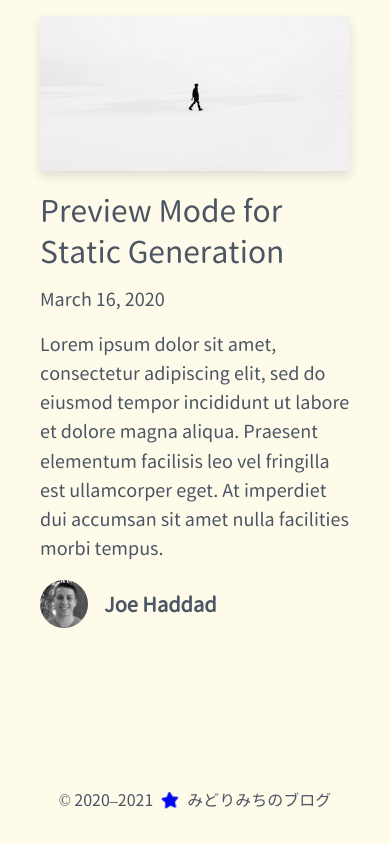
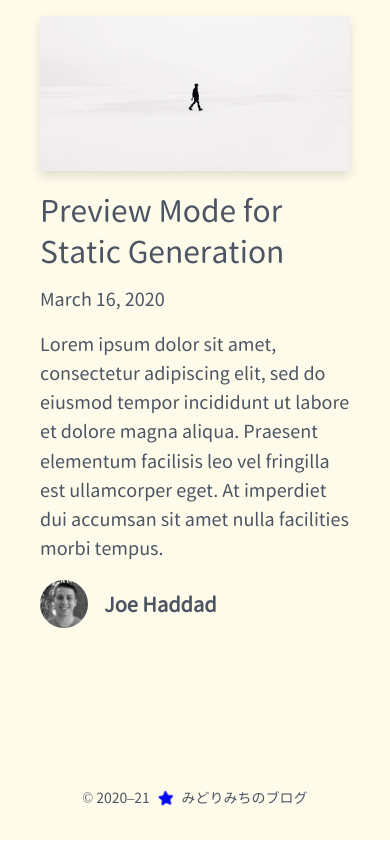
Before and after one commit to midorimici/nextjs-blog, a Next.js app: page / in a window 390 px wide. Shown: the part 1974-2818 px from the top of the page. Built offline with nearby package versions, Linux system fonts and the light colour scheme.

Commit message:
💄 #1 responsive footer

```diff
--- a/components/footer.tsx
+++ b/components/footer.tsx
@@ -4,8 +4,8 @@ import { faStar } from '@fortawesome/free-solid-svg-icons'
 const Footer = () => {
   return (
     <footer>
-      <div className="py-8 flex justify-center items-center gap-2">
-        {`© 2020–${(new Date()).getFullYear()}`}
+      <div className="py-8 flex justify-center items-center gap-2 text-sm sm:text-base">
+        {`© 2020–${(new Date()).getFullYear() - 2000}`}
         <FontAwesomeIcon icon={faStar} className="w-5 inline-block animate-rotate" />
         みどりみちのブログ
       </div>
```
